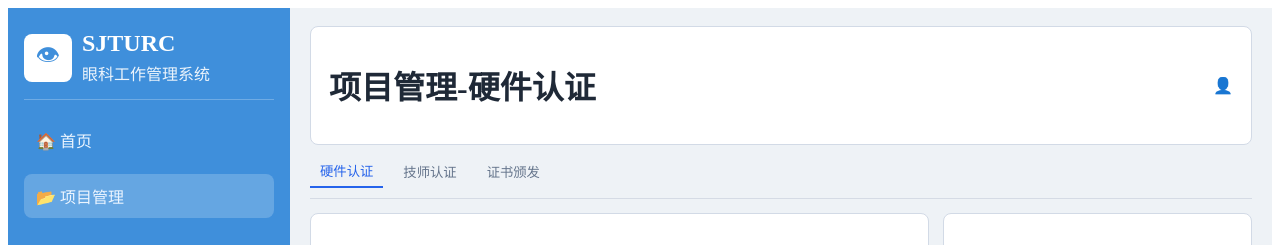
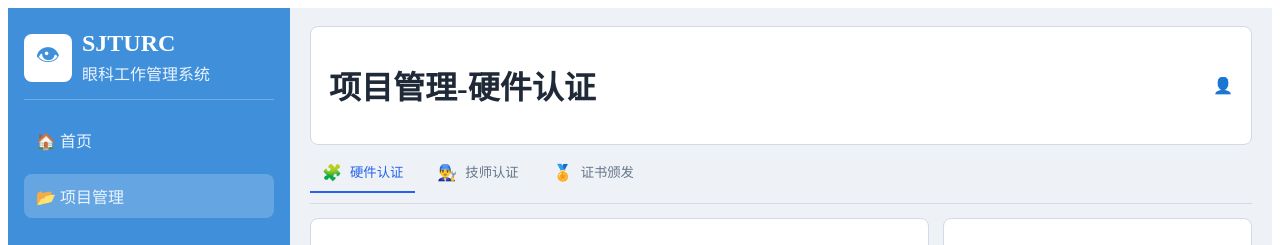
Before and after one commit to YMZ1998/OCT-Web, a Vue app in the folder frontend/: page /projects/1/hardware in a window 1280 px wide. Shown: the top 245 px of the page. Built offline with nearby package versions, Linux system fonts and the light colour scheme; no server answers; sample sign-in values are in the browser's storage; the HTML template or start-up script is replaced by a standard one.

Commit message:
统一硬件认证页标签图标尺寸与定位

```diff
--- a/frontend/src/views/HardwareCertification.vue
+++ b/frontend/src/views/HardwareCertification.vue
@@ -27,9 +27,18 @@
       </header>
 
       <section class="tabs">
-        <button :class="['tab', stage === 'hardware' ? 'active' : '']">硬件认证</button>
-        <button :class="['tab', stage === 'technician' ? 'active' : '']">技师认证</button>
-        <button :class="['tab', stage === 'certificate' ? 'active' : '']">证书颁发</button>
+        <button :class="['tab', stage === 'hardware' ? 'active' : '']">
+          <span class="tab-icon">🧩</span>
+          <span>硬件认证</span>
+        </button>
+        <button :class="['tab', stage === 'technician' ? 'active' : '']">
+          <span class="tab-icon">👨‍🔧</span>
+          <span>技师认证</span>
+        </button>
+        <button :class="['tab', stage === 'certificate' ? 'active' : '']">
+          <span class="tab-icon">🏅</span>
+          <span>证书颁发</span>
+        </button>
       </section>
 
       <section class="main-grid">
@@ -217,8 +226,28 @@ onMounted(async () => {
 .content { flex: 1; padding: 18px 20px; }
 .topbar { background: #fff; border: 1px solid #d2dae6; border-radius: 8px; padding: 14px 18px; display: flex; justify-content: space-between; align-items: center; }
 .tabs { margin: 10px 0 14px; display: flex; gap: 10px; border-bottom: 1px solid #d5dbe5; padding-bottom: 10px; }
-.tab { border: none; background: transparent; color: #64748b; padding: 6px 10px; cursor: default; }
-.tab.active { color: #2563eb; border-bottom: 2px solid #2563eb; }
+.tab {
+  border: none;
+  background: transparent;
+  color: #64748b;
+  padding: 8px 12px;
+  cursor: default;
+  display: inline-flex;
+  align-items: center;
+  gap: 8px;
+  border-bottom: 2px solid transparent;
+  line-height: 1.2;
+}
+.tab-icon {
+  width: 20px;
+  height: 20px;
+  display: inline-flex;
+  align-items: center;
+  justify-content: center;
+  font-size: 16px;
+  flex-shrink: 0;
+}
+.tab.active { color: #2563eb; border-bottom-color: #2563eb; }
 .main-grid { display: grid; grid-template-columns: 2fr 1fr; gap: 14px; }
 .panel { background: #fff; border: 1px solid #d2dae6; border-radius: 8px; padding: 14px; }
 .sub { margin: 12px 0 8px; color: #4b5563; }
```
